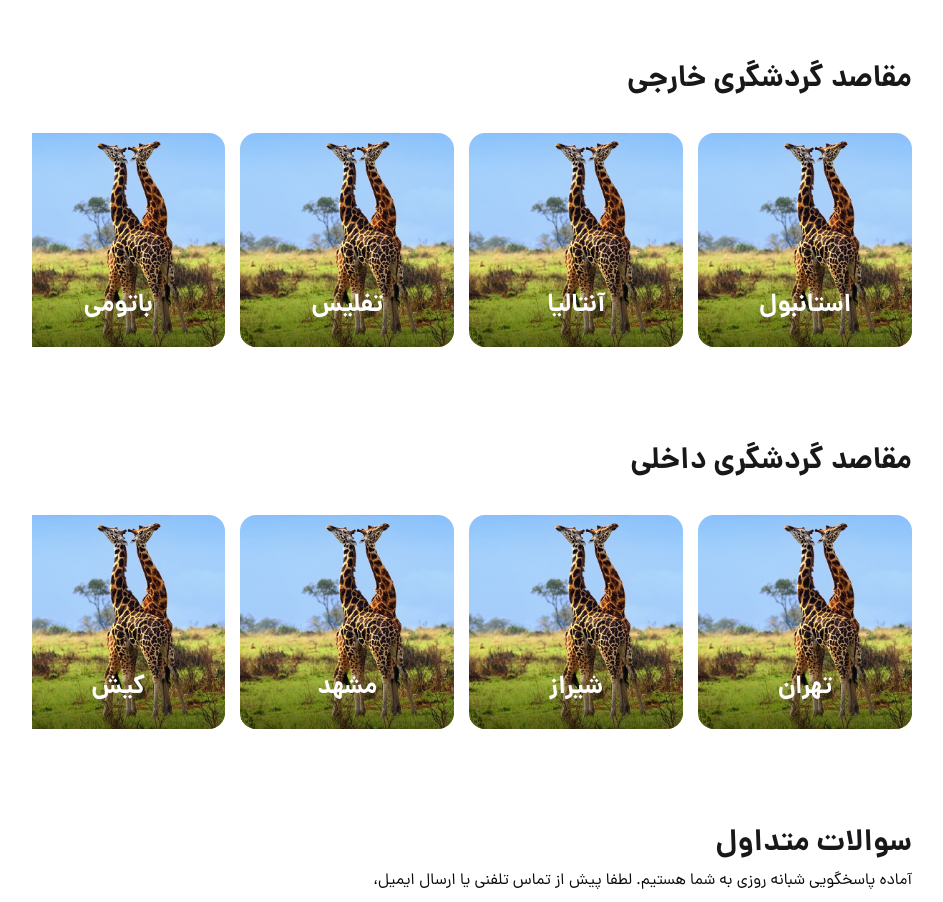
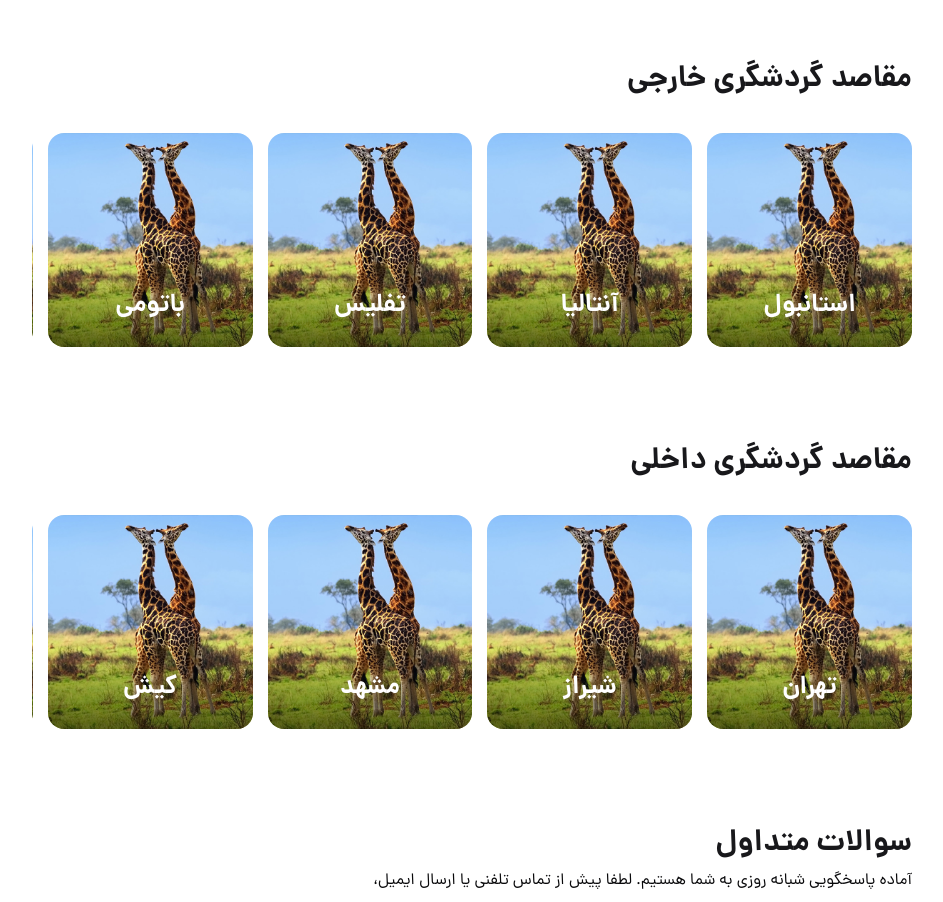
Before and after one commit to ftmhJamali/negaranWeb, a plain HTML site: page index.html in a window 1280 px wide. Shown: the part 920-1822 px from the top of the page, without its empty margins (168-1111 px from the left). Drawn offline with Linux system fonts and the light colour scheme; a script that the page names is missing.

Commit message:
swiper has been changed

```diff
--- a/css/home-page.css
+++ b/css/home-page.css
@@ -357,7 +357,7 @@ p.services-desc {
 .swiper-slide {
   background-position: center;
   background-size: cover;
-  width: 13.37rem !important;
+  width: 12.8rem !important;
   height: 13.37rem !important;
   border-radius: 1rem;
   position: relative;
```
